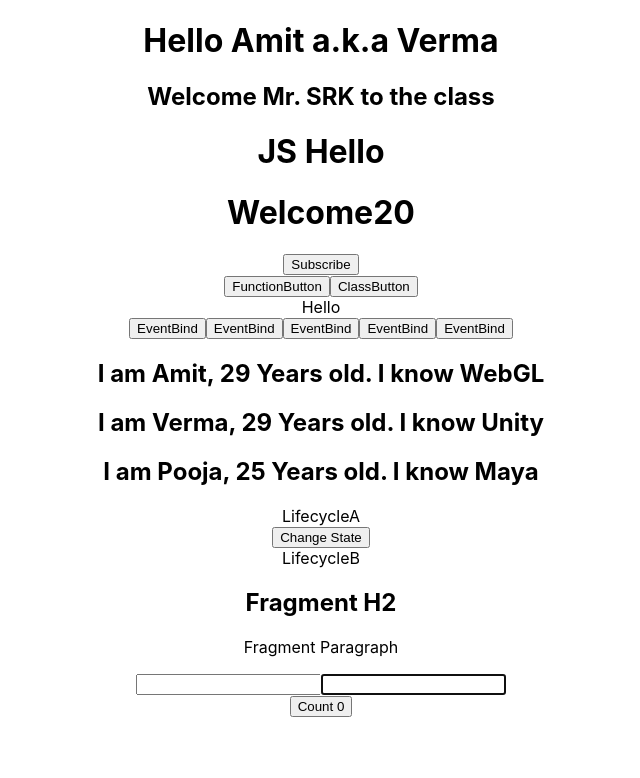
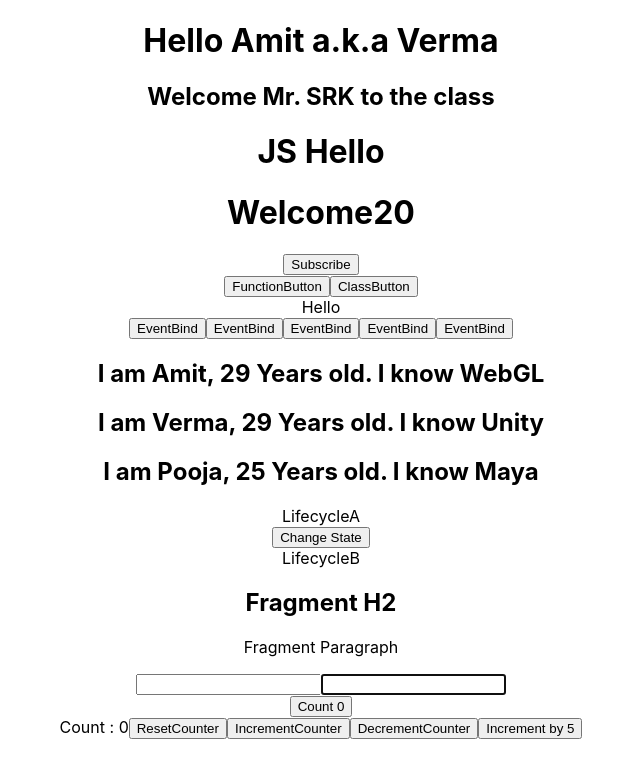
Before and after one commit to amitukind/myReact, a React (Create React App) app in the folder hello-world/: page / in a window 1280 px wide. Shown: the top 778 px of the page, without its empty margins (319-959 px from the left). Built offline with nearby package versions, Linux system fonts and the light colour scheme.

Commit message:
Hooks : useState() with previous state

```diff
--- a/hello-world/src/App.js
+++ b/hello-world/src/App.js
@@ -12,6 +12,7 @@ import LifecycleA from "./components/LifecycleA";
 import FragmentDemo from "./components/FragmentDemo";
 import RefsDemo from "./components/RefsDemo";
 import HookCounter from "./components/HookCounter";
+import HookCounter2 from "./components/HookCounter2";
 
 class App extends Component {
   render() {
@@ -29,6 +30,7 @@ class App extends Component {
         <FragmentDemo />
         <RefsDemo />
         <HookCounter></HookCounter>
+        <HookCounter2></HookCounter2>
       </div>
     );
   }
--- /dev/null
+++ b/hello-world/src/components/HookCounter2.js
@@ -0,0 +1,29 @@
+import React, { useState } from "react";
+
+function HookCounter2() {
+  const initialCounter = 0;
+  const [count, setCount] = useState(initialCounter);
+  return (
+    <div>
+      Count : {count}
+      {/* Bad Way: */}
+      {/* <button onClick={() => setCount(initialCounter)}>ResetCounter</button>
+      <button onClick={() => setCount(count + 1)}>IncrementCounter</button>
+      <button onClick={() => setCount(count - 1)}>DecrementCounter</button>
+      <button onClick={() => setCount(count + 5)}>Increment by 5</button> */}
+      {/* Good Way: */}
+      <button onClick={() => setCount(initialCounter)}>ResetCounter</button>
+      <button onClick={() => setCount((prevState) => prevState + 1)}>
+        IncrementCounter
+      </button>
+      <button onClick={() => setCount((prevState) => prevState - 1)}>
+        DecrementCounter
+      </button>
+      <button onClick={() => setCount((prevState) => prevState + 5)}>
+        Increment by 5
+      </button>
+    </div>
+  );
+}
+
+export default HookCounter2;
```
